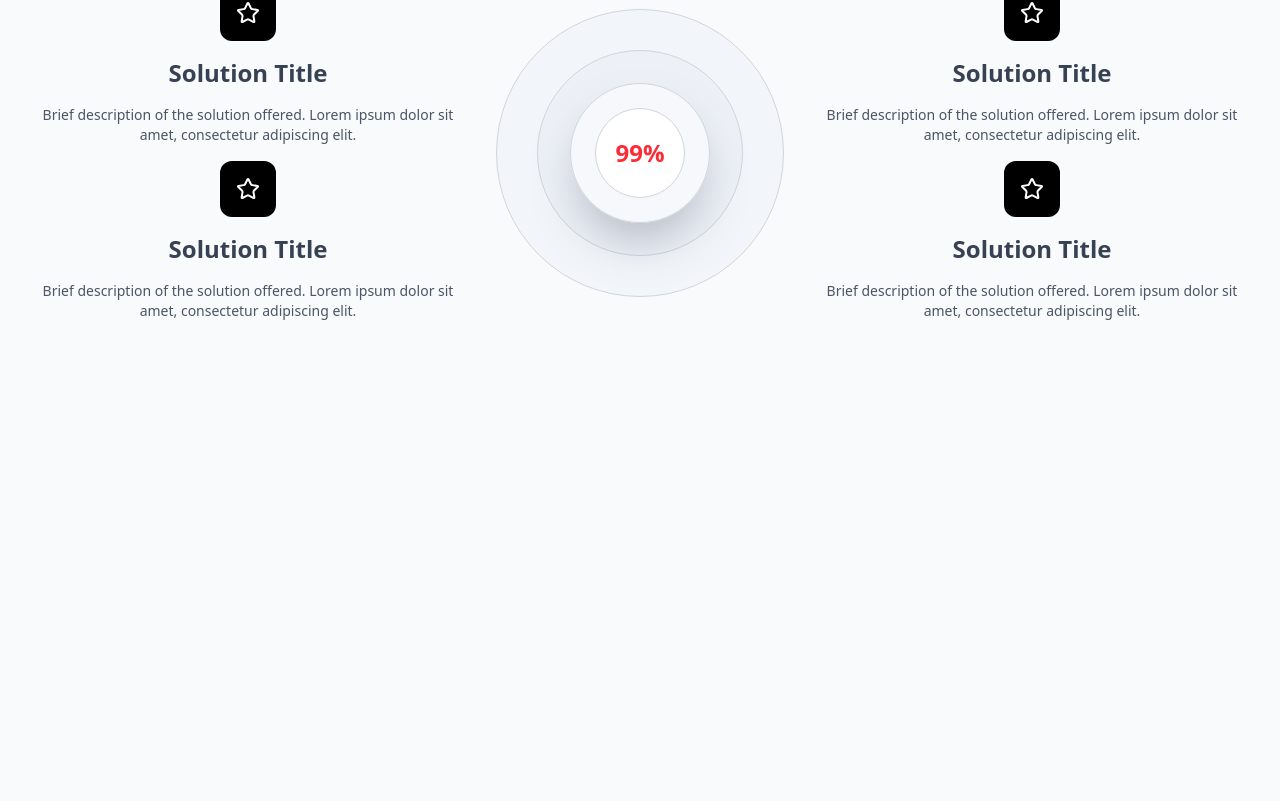
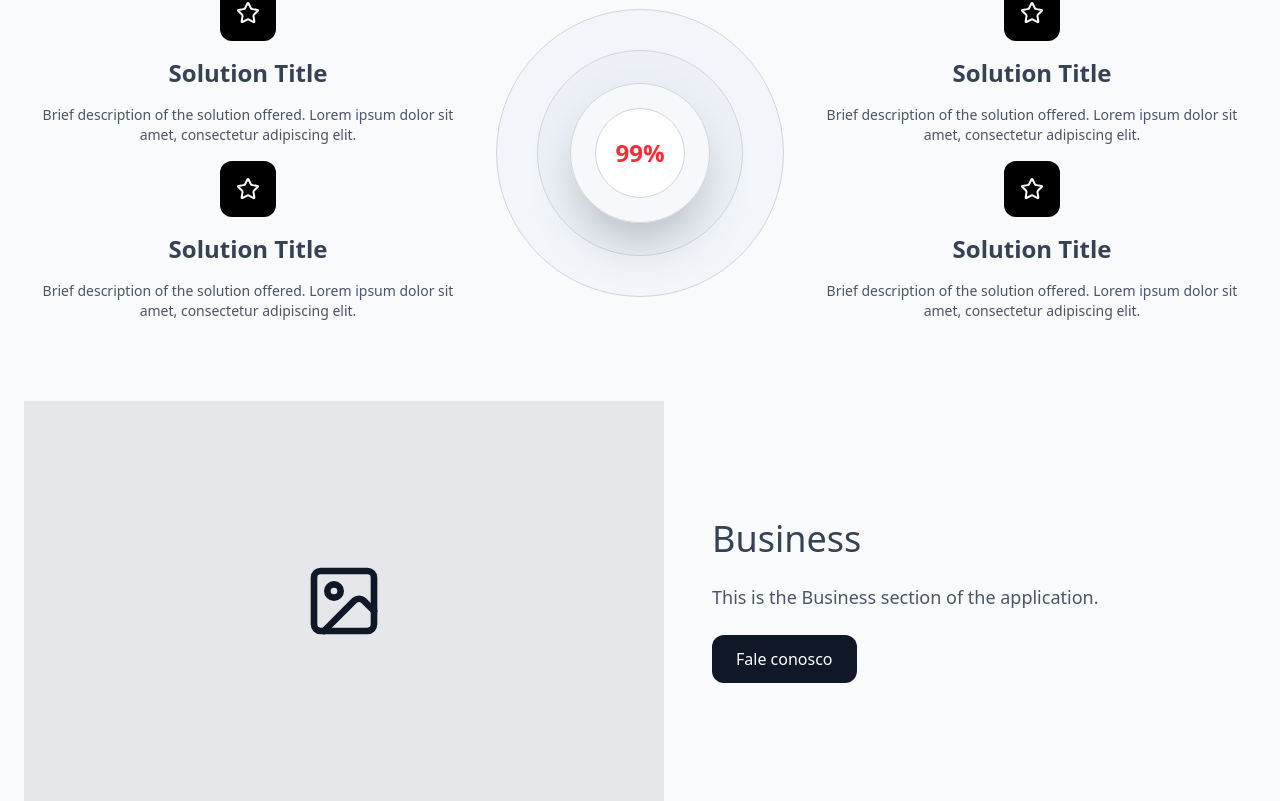
Before and after one commit to leonardo-costa-b/I9mkt, a Next.js app: page / in a window 1280 px wide. Shown: the part 756-1557 px from the top of the page. Before the commit the page ends 1157 px from the top, so only its background shows below. Built offline with nearby package versions, Linux system fonts and the light colour scheme.

Commit message:
feat: business-section

```diff
--- a/src/app/(home)/page.tsx
+++ b/src/app/(home)/page.tsx
@@ -1,5 +1,6 @@
 import { Header } from '@/components/header';
 
+import { BusinessSection } from './ui/business-section';
 import { HeroSection } from './ui/hero-section';
 import { SoluctionsSection } from './ui/solutions-section';
 
@@ -11,6 +12,7 @@ export default function Home() {
             <main className="mx-auto max-w-7xl pt-10 max-lg:pt-0">
                 <HeroSection />
                 <SoluctionsSection />
+                <BusinessSection />
             </main>
         </>
     );
--- /dev/null
+++ b/src/app/(home)/ui/business-section.tsx
@@ -0,0 +1,27 @@
+import { Image as ImageIcon } from 'lucide-react';
+import Link from 'next/link';
+
+import { SectionTitle } from '@/components/section-title';
+
+export function BusinessSection() {
+    return (
+        <section className="flex items-center max-lg:flex-col">
+            <div className="mx-6 flex h-[400px] w-3/6 items-center justify-center bg-gray-200 max-lg:w-full">
+                <ImageIcon size={80} />
+            </div>
+
+            <div className="px-6 max-lg:w-full max-lg:px-4 max-lg:pt-4">
+                <SectionTitle title="Business" />
+                <p className="py-6 text-lg text-gray-600 max-lg:py-4 max-lg:text-center">
+                    This is the Business section of the application.
+                </p>
+                <Link
+                    href="/business"
+                    className="block w-fit cursor-pointer rounded-xl bg-gray-900 px-6 py-3 text-white transition-all hover:bg-gray-700"
+                >
+                    Fale conosco
+                </Link>
+            </div>
+        </section>
+    );
+}
--- /dev/null
+++ b/src/components/section-title.tsx
@@ -0,0 +1,7 @@
+interface SectionTitleProps {
+    title: string;
+}
+
+export function SectionTitle({ title }: SectionTitleProps) {
+    return <h2 className="text-4xl text-gray-700">{title}</h2>;
+}
```
